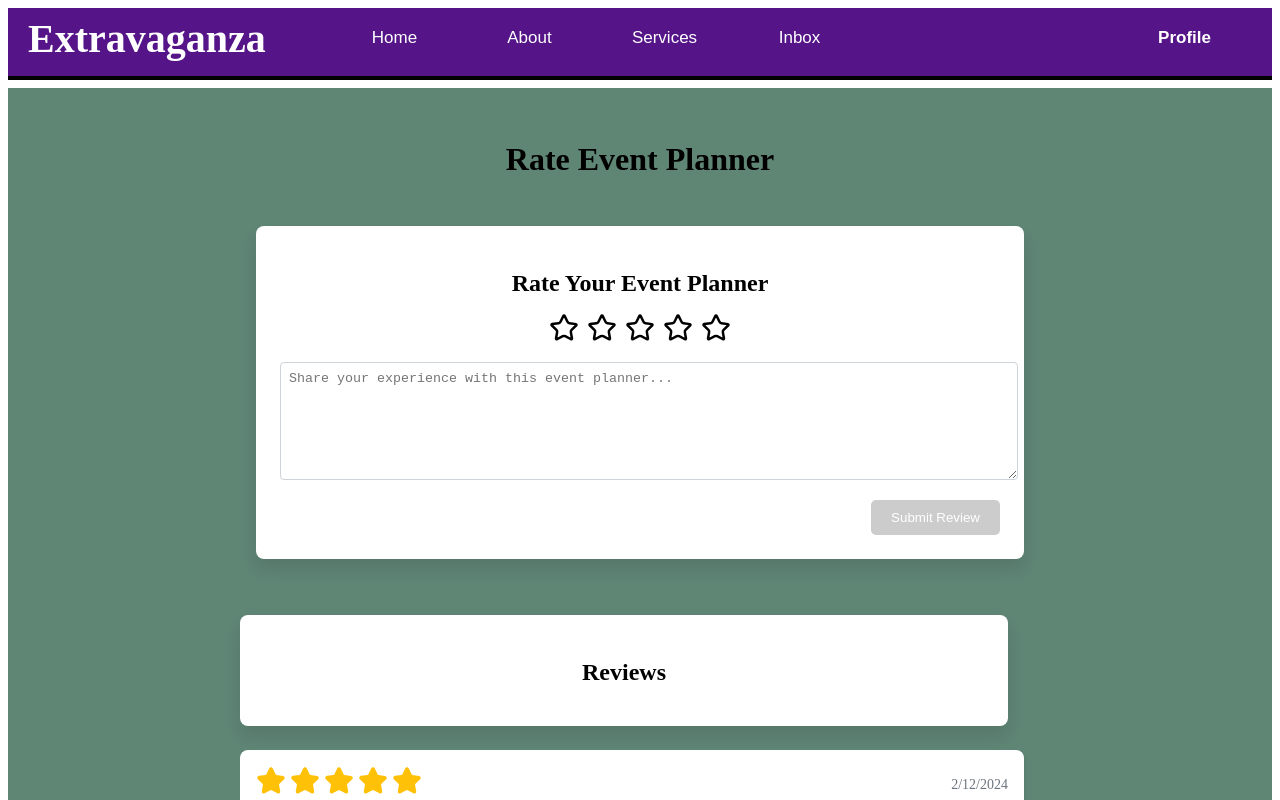
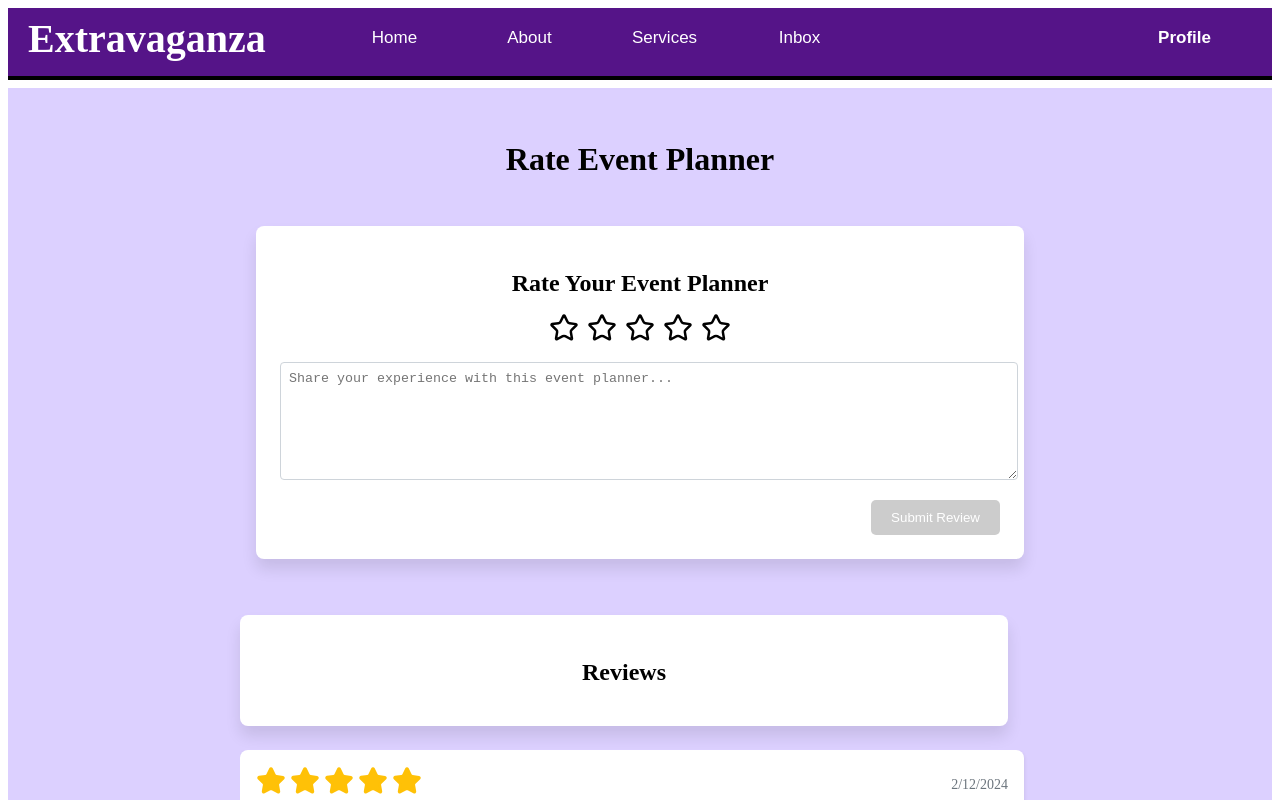
Before and after one commit to udanilokuhetti92/EventExtravaganza-Frontend, a React (Vite) app: page / in a window 1280 px wide. Shown: the top 800 px of the page. Built offline with nearby package versions, Linux system fonts and the light colour scheme.

Commit message:
Updated ratings css

```diff
--- a/src/rating_system/ratings.module.css
+++ b/src/rating_system/ratings.module.css
@@ -3,7 +3,7 @@
   flex-direction: column;
   align-items: center;
   padding: 2rem;
-  background:#5F8575;
+  background:#dcd0ff;
 
 }
 
```
